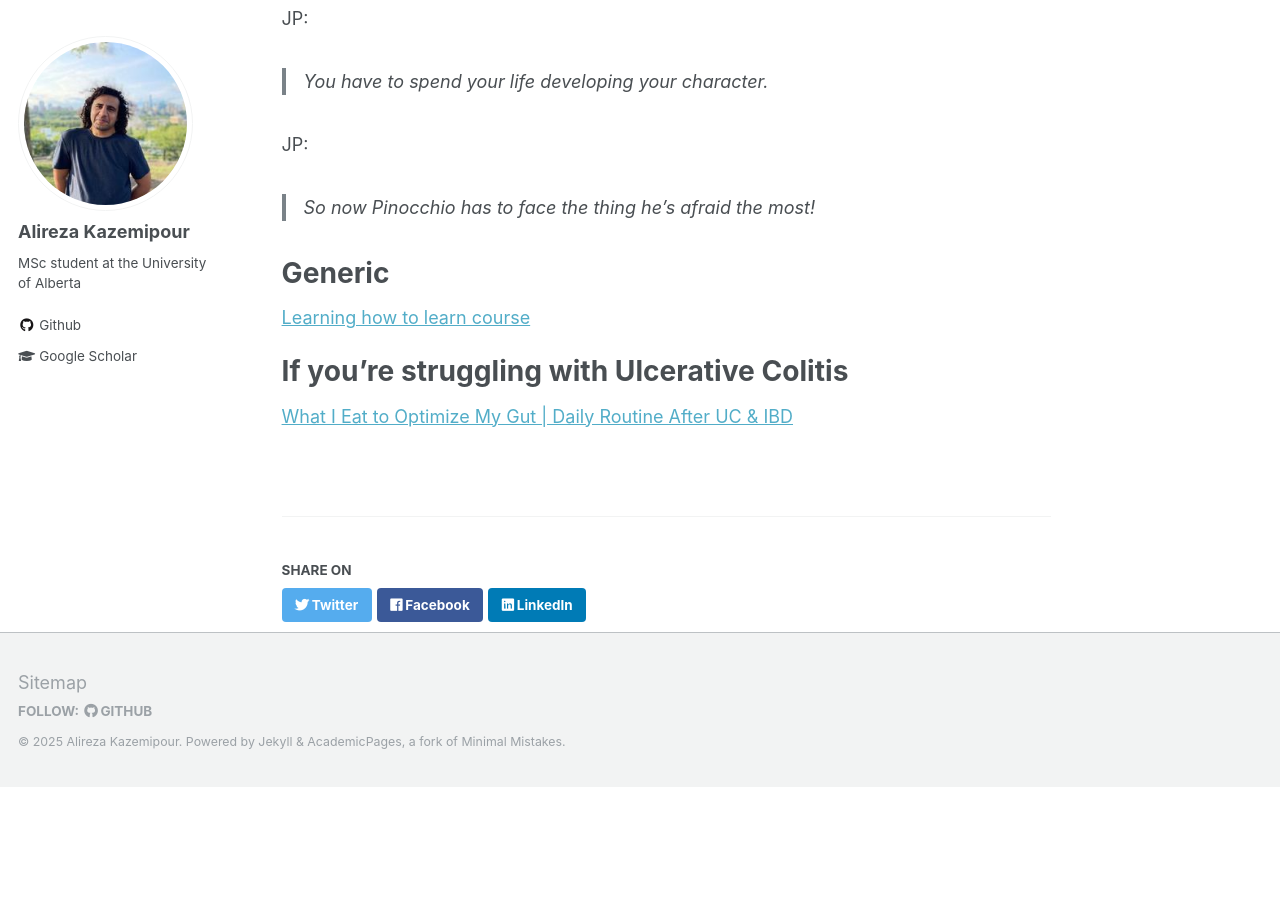
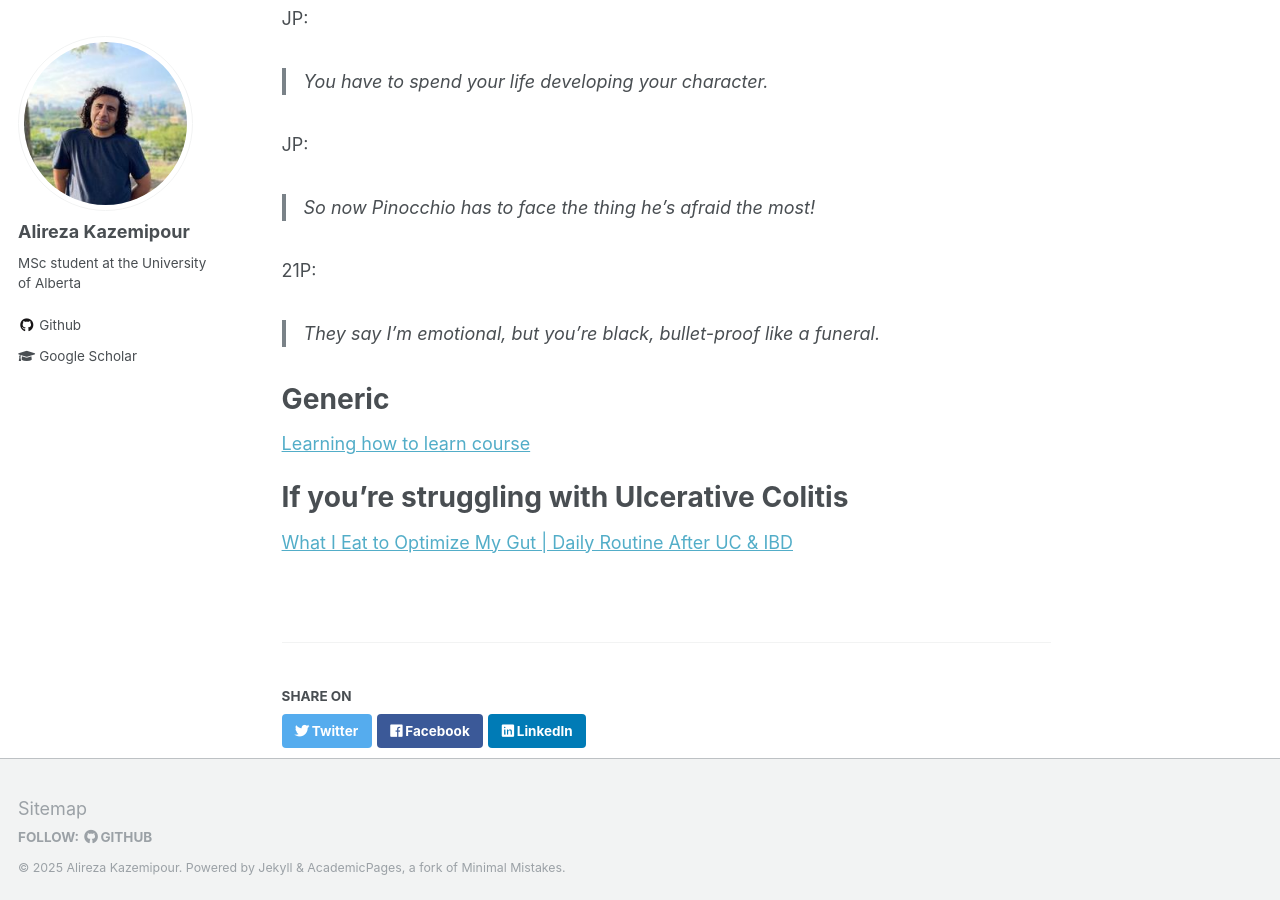
Before and after one commit to alirezakazemipour/alirezakazemipour.github.io, a Jekyll site: the page built from _misc/misc-1.md, in a window 1280 px wide and 900 px high, scrolled down 2577 px. Built offline with Jekyll 4.4.1, drawn with Linux system fonts in a browser that asks for light colours; before the commit the page ends 3364 px from its top, so only the background shows below that.

```diff
--- a/_misc/misc-1.md
+++ b/_misc/misc-1.md
@@ -73,6 +73,9 @@
 JP:
 > So now Pinocchio has to face the thing he's afraid the most!
 
+21P:
+> They say I'm emotional, but you're black, bullet-proof like a funeral.
+
 # Generic
 [Learning how to learn course](https://www.coursera.org/learn/learning-how-to-learn)
 
```
Also changed, not shown: 1 other file.
